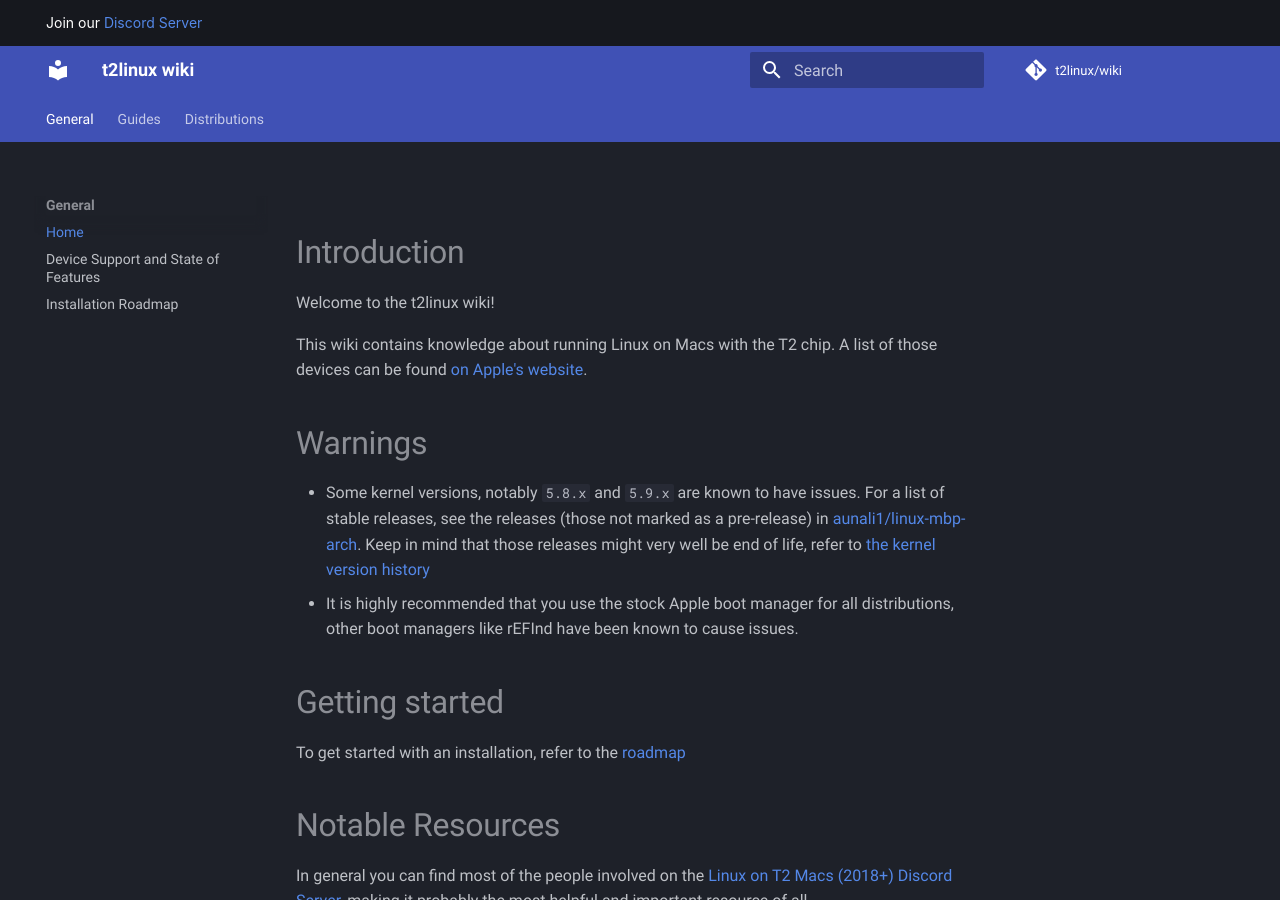
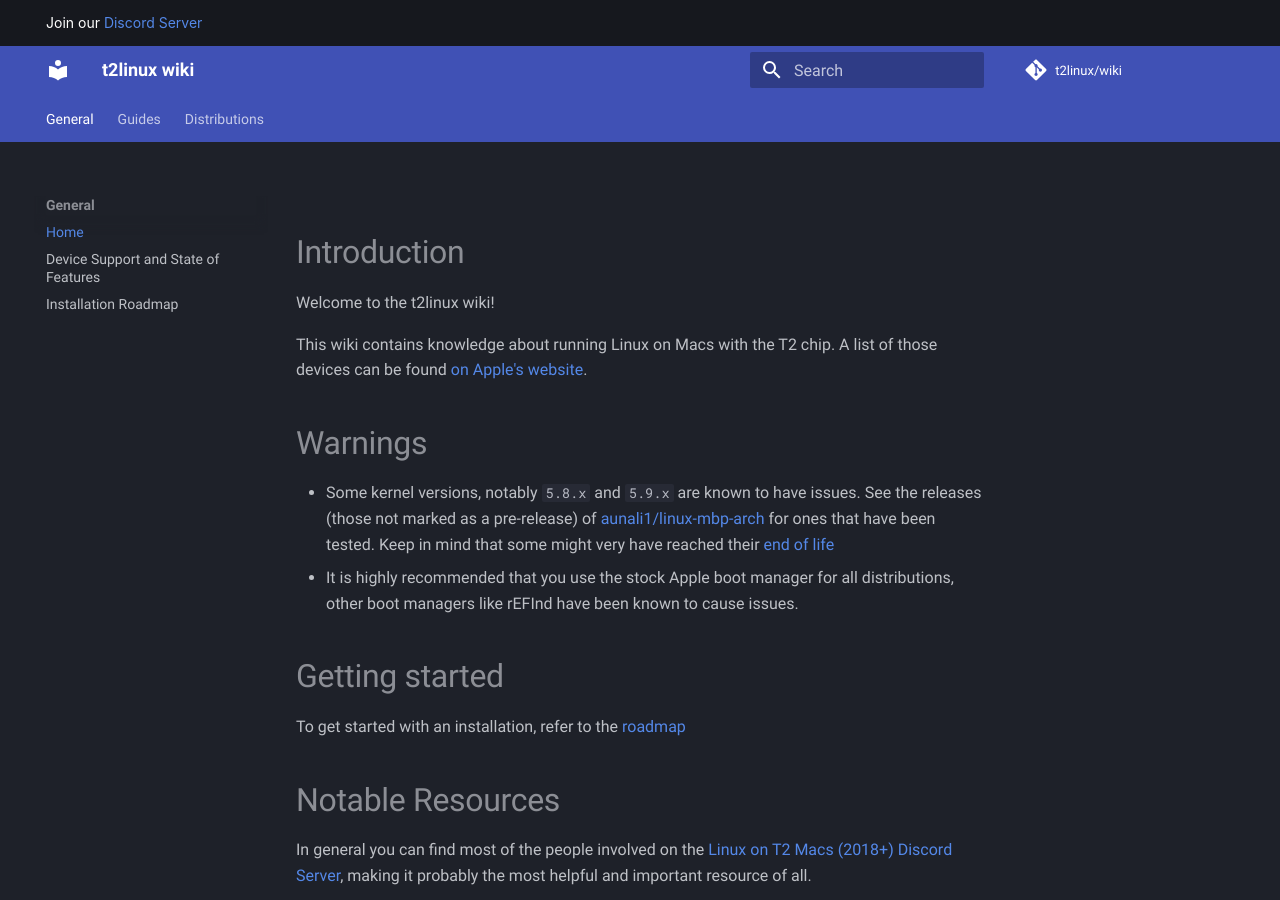
Before and after one commit to t2linux/wiki, an MkDocs documentation site: the page built from docs/index.md, in a window 1280 px wide and 900 px high. Built offline with MkDocs 1.6.1 and Material for MkDocs 9.7.7, drawn with Linux system fonts in a browser that asks for light colours; comment, search, counter and statistics services are not loaded.

Commit message:
Index: Adjust spelling of kernel version warning

```diff
--- a/docs/index.md
+++ b/docs/index.md
@@ -7,7 +7,7 @@ A list of those devices can be found [on Apple's website](https://support.apple.
 
 # Warnings
 
-- Some kernel versions, notably `5.8.x` and `5.9.x` are known to have issues. For a list of stable releases, see the releases (those not marked as a pre-release) in [aunali1/linux-mbp-arch](https://github.com/aunali1/linux-mbp-arch/releases). Keep in mind that those releases might very well be end of life, refer to [the kernel version history](https://en.wikipedia.org/wiki/Linux_kernel_version_history#Releases_5.x.y)
+- Some kernel versions, notably `5.8.x` and `5.9.x` are known to have issues. See the releases (those not marked as a pre-release) of [aunali1/linux-mbp-arch](https://github.com/aunali1/linux-mbp-arch/releases) for ones that have been tested. Keep in mind that some might very have reached their [end of life](https://en.wikipedia.org/wiki/Linux_kernel_version_history#Releases_5.x.y)
 - It is highly recommended that you use the stock Apple boot manager for all distributions, other boot managers like rEFInd have been known to cause issues.
 
 # Getting started
```
